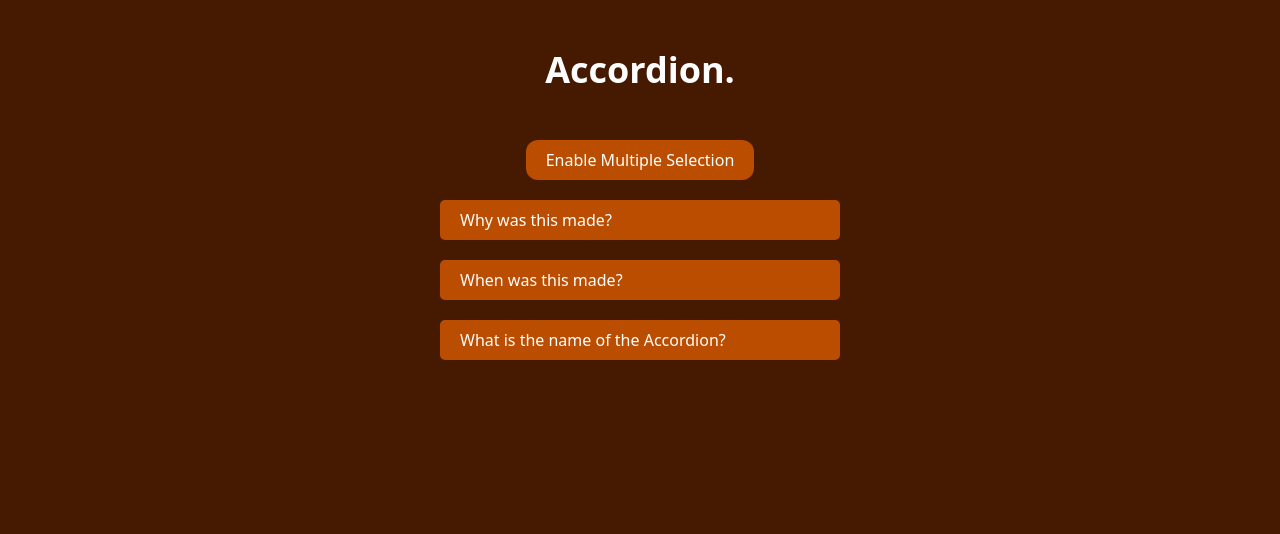
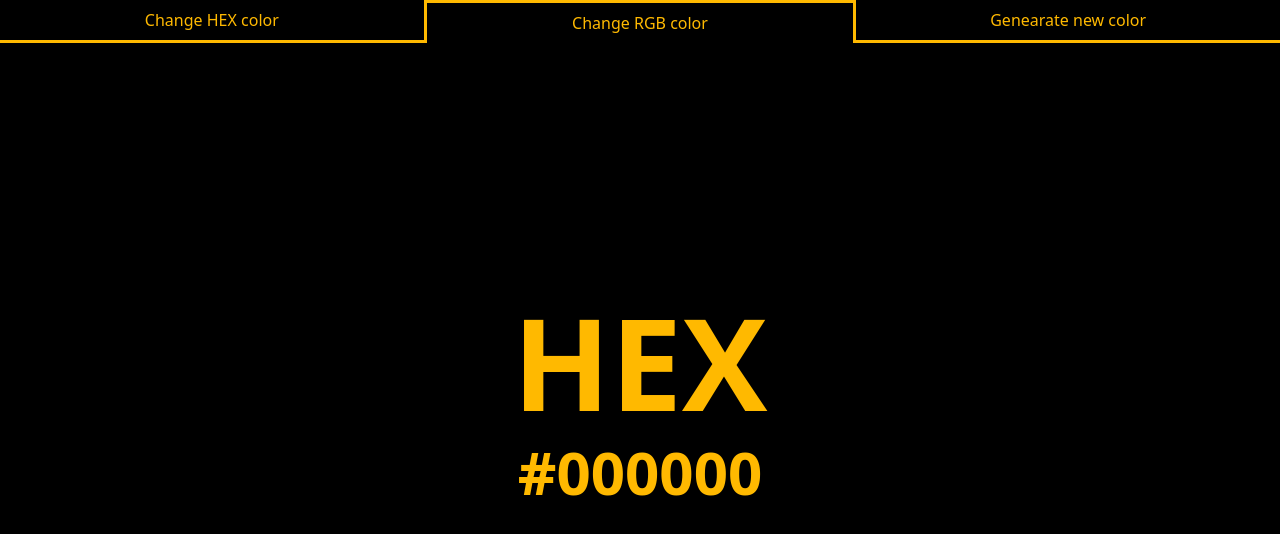
Before and after one commit to JOma6969/react-tsx-projs, a React (Vite) app: page / in a window 1280 px wide. Shown: the top 534 px of the page. Built offline with nearby package versions, Linux system fonts and the light colour scheme.

Commit message:
random color generator

```diff
--- a/package.json
+++ b/package.json
@@ -14,6 +14,7 @@
     "postcss": "^8.5.6",
     "react": "^19.1.0",
     "react-dom": "^19.1.0",
+    "react-stars": "^2.2.5",
     "tailwindcss": "^4.1.11"
   },
   "devDependencies": {
--- a/src/App.tsx
+++ b/src/App.tsx
@@ -1,9 +1,11 @@
 import Accordion from "./components/Accordion"
+import RandomColorGen from "./components/RandomColorGen"
 
 const App = () => {
   return (
     <div>
-      <Accordion />
+      {/* <Accordion /> */}
+      <RandomColorGen />
     </div>
   )
 }
--- /dev/null
+++ b/src/components/RandomColorGen.tsx
@@ -0,0 +1,53 @@
+import { useState } from "react";
+import { colorsArr } from "../scripts";
+
+const RandomColorGen = () => {
+  const [index, setIndex] = useState(1);
+  const [mode, setMode] = useState("HEX");
+
+  const changeColor = () => {
+    setIndex(Math.floor(Math.random() * colorsArr.length));
+  };
+
+  return (
+    <div
+      className="text-amber-400 h-screen duration-500"
+      style={
+        mode === "HEX"
+          ? { background: colorsArr[index].hexCode }
+          : { background: colorsArr[index].rgbCode }
+      }
+    >
+      <div className="grid md:grid-cols-3">
+        <button
+          className="cursor-pointer px-3 py-2 border-r-3 border-b-3"
+          onClick={() => setMode("HEX")}
+        >
+          Change HEX color
+        </button>
+        <button
+          className="border-t-3 border-b-3 md:border-b-0 cursor-pointer px-3 py-2"
+          onClick={() => setMode("rgb")}
+        >
+          Change RGB color
+        </button>
+        <button
+          className="border-b-3 border-l-3 cursor-pointer px-3 py-2"
+          onClick={changeColor}
+        >
+          Genearate new color
+        </button>
+      </div>
+      <div className="absolute top-1/2 left-1/2 transform -translate-1/2">
+        <h1 className="lg:text-9xl md:text-7xl uppercase font-extrabold text-5xl text-center">
+          {mode}
+        </h1>
+        <p className="lg:text-6xl md:text-4xl uppercase font-bold mt-4 text-3xl text-center">
+          {mode === "HEX" ? colorsArr[index].hexCode : colorsArr[index].rgbCode}
+        </p>
+      </div>
+    </div>
+  );
+};
+
+export default RandomColorGen;
--- a/src/scripts.tsx
+++ b/src/scripts.tsx
@@ -26,7 +26,7 @@ export const Accordion_Data: Accordion[] = [
   }
 ]
 
-interface colors {
+export interface colors {
   hexCode: string;
   rgbCode: string;
 }
@@ -41,11 +41,11 @@ export const colorsArr: colors[] = [
     rgbCode: "rgb(0, 0, 0)"
   },
   {
-    hexCode: "#fc0000",
+    hexCode: "#FF0000",
     rgbCode: "rgb(255, 0, 0)"
   },
   {
-    hexCode: "#0dfc00",
+    hexCode: "#00ff00",
     rgbCode: "rgb(0, 255, 0)"
   },
   {
```
Also changed, not shown: 1 other file (tests, documents, lock files or other folders).
